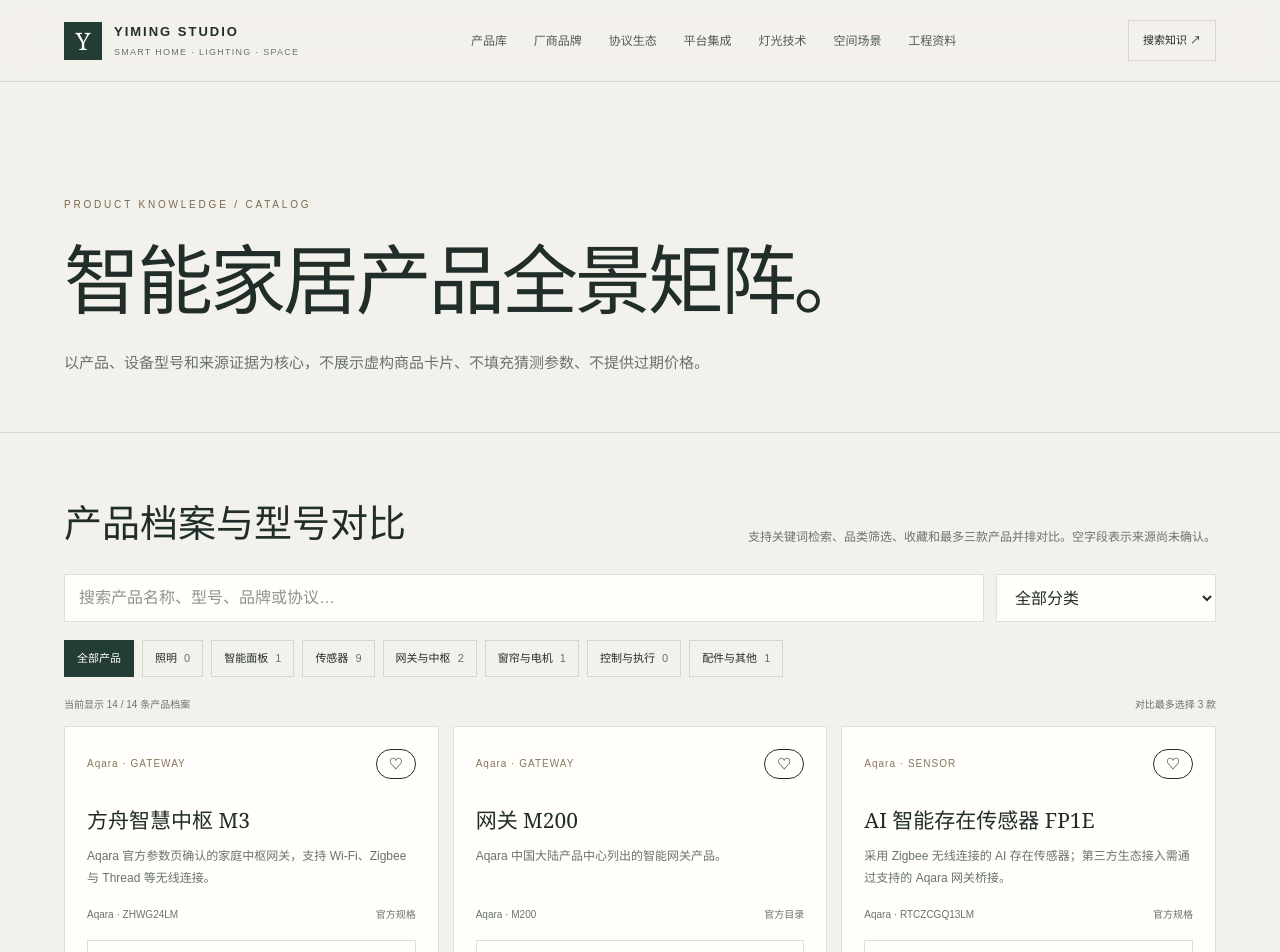
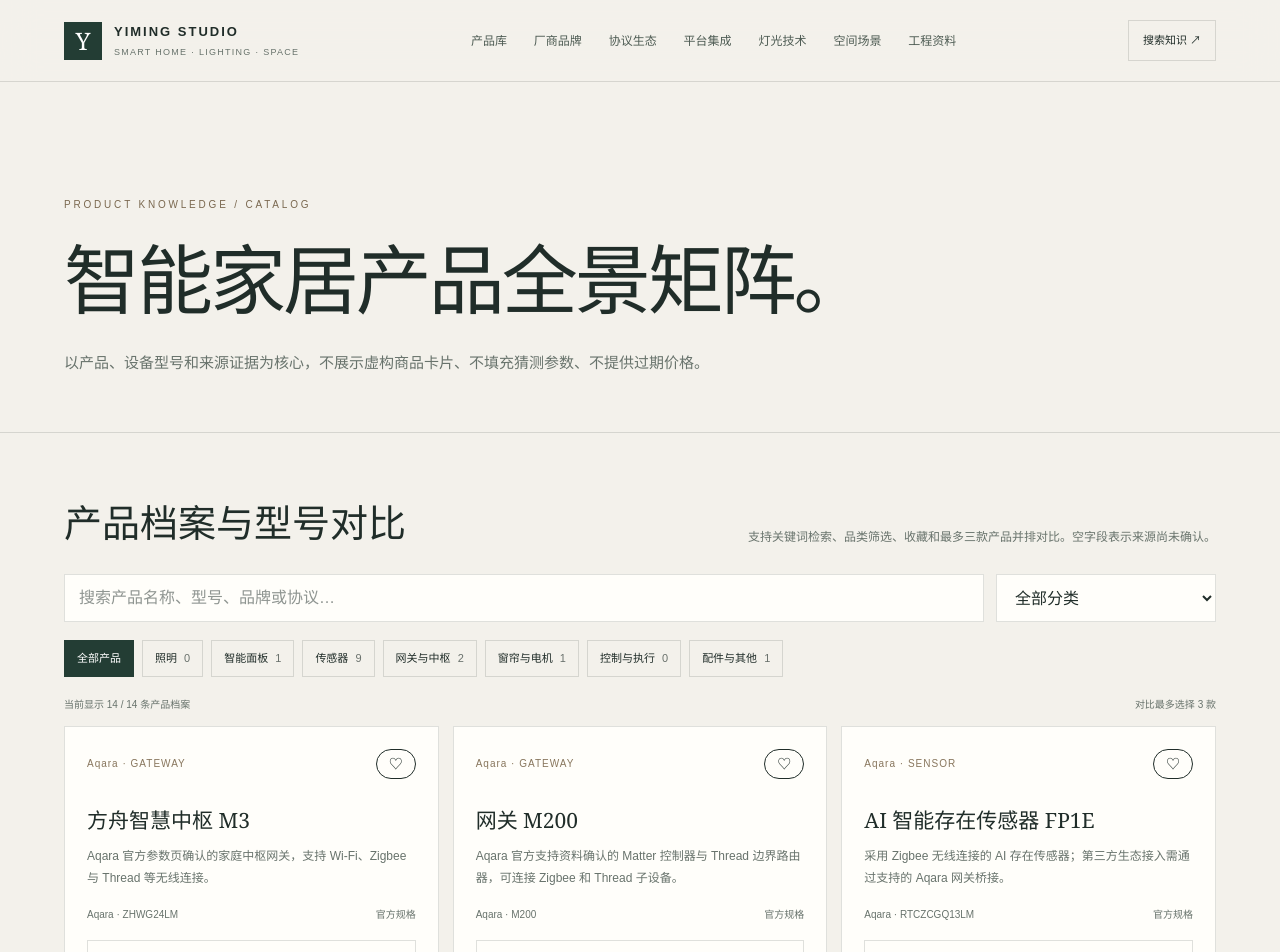
Before and after one commit to yimingwenhua69/yiming-smart-home, a Next.js app: page /products in a window 1280 px wide. Shown: the top 952 px of the page. Built offline with nearby package versions, Linux system fonts and the light colour scheme.

Commit message:
feat(catalog): add verified Aqara M200 FP2 and T1 model data

```diff
--- a/src/data/catalog.ts
+++ b/src/data/catalog.ts
@@ -147,6 +147,61 @@ export const sources: CatalogSource[] = [
     checkedAt: "2026-11-26",
     region: "CN",
     notes: "页面同时列出 MixPad C 超级智能开关、W10 直流超静音窗帘电机及 W13/W14 导轨参数。页面声明相关数据为特定实验室环境理论值。"
+  },
+  {
+    id: "aqara-m200-support",
+    publisher: "Aqara / 深圳绿米联创科技有限公司",
+    title: "Aqara 网关 M200 官方产品支持",
+    url: "https://www.aqara.cn/Hub-M200_support",
+    sourceType: "official-compatibility",
+    evidenceLevel: "official",
+    checkedAt: "2026-11-26",
+    region: "CN",
+    notes: "官方支持页说明 M200 的 PoE、双频 Wi-Fi 6、WPA3、Matter 控制器、Thread 边界路由器、Apple Home 接入和实验室子设备连接测试。"
+  },
+  {
+    id: "aqara-fp2-spec",
+    publisher: "Aqara / 深圳绿米联创科技有限公司",
+    title: "Aqara 场景传感器 FP2 产品参数",
+    url: "https://www.aqara.cn/cn/Aqara_Presence_Detector_FP2_spec",
+    sourceType: "official-specification",
+    evidenceLevel: "official",
+    checkedAt: "2026-11-26",
+    region: "CN",
+    notes: "官方参数页列出型号 RTCZCGQ12LM、Wi-Fi、Bluetooth 4.2、5V/1A 和环境参数。"
+  },
+  {
+    id: "aqara-fp2-support",
+    publisher: "Aqara / 深圳绿米联创科技有限公司",
+    title: "Aqara 场景传感器 FP2 官方产品支持",
+    url: "https://www.aqara.cn/cn/Aqara_Presence_Detector_FP2_support",
+    sourceType: "official-compatibility",
+    evidenceLevel: "official",
+    checkedAt: "2026-11-26",
+    region: "CN",
+    notes: "官方支持页说明毫米波干扰源标注、左右进出方向识别、本地自动化对局域网自动化网关的要求。"
+  },
+  {
+    id: "aqara-door-window-t1-spec",
+    publisher: "Aqara / 深圳绿米联创科技有限公司",
+    title: "Aqara 门窗传感器 T1 产品参数",
+    url: "https://www.aqara.cn/cn/d18_spec",
+    sourceType: "official-specification",
+    evidenceLevel: "official",
+    checkedAt: "2026-11-26",
+    region: "CN",
+    notes: "官方参数页列出型号 MCCGQ12LM、Zigbee 3.0、CR1632、电池尺寸和最大感应距离。"
+  },
+  {
+    id: "aqara-open-platform-device-list",
+    publisher: "Aqara 开放平台",
+    title: "配网 SDK 支持设备清单",
+    url: "https://opendoc.aqara.cn/docs/SDK%E5%BC%80%E5%8F%91/Android%E5%BC%80%E5%8F%91%E6%8C%87%E5%8D%97/%E8%AE%BE%E5%A4%87%E9%85%8D%E7%BD%91/%E9%85%8D%E7%BD%91SDK%E6%94%AF%E6%8C%81%E8%AE%BE%E5%A4%87%E6%B8%85%E5%8D%95.html",
+    sourceType: "official-compatibility",
+    evidenceLevel: "official",
+    checkedAt: "2026-11-26",
+    region: "CN",
+    notes: "Aqara 官方 SDK 型号映射清单。设备型号映射值属于 Aqara SDK 内部设备标识，不等同于零售 SKU 或 Zigbee 设备通用 modelId。"
   },
   {
     id: "aqara-m3-spec",
@@ -357,13 +412,13 @@ export const capabilities = [
 
 const productModelSeeds: ProductModelSeed[] = [
   { id: "aqara-m3", slug: "aqara-hub-m3", name: "方舟智慧中枢 M3", model: "ZHWG24LM", manufacturerId: "aqara", brandId: "aqara", categoryId: "gateway", summary: "Aqara 官方参数页确认的家庭中枢网关，支持 Wi-Fi、Zigbee 与 Thread 等无线连接。", protocolIds: ["wifi", "zigbee", "thread"], platformIds: [], capabilityIds: [], sourceIds: ["aqara-catalog-cn", "aqara-m3-spec"], evidenceLevel: "official", verificationStatus: "official-specification", lastVerified: "2026-11-26", region: "CN", price: null, image: null, threeDAsset: null, specifications: [{ name: "官方型号", value: "ZHWG24LM", sourceId: "aqara-m3-spec" }, { name: "产品尺寸", value: "105 × 105 × 36.5 mm", sourceId: "aqara-m3-spec" }, { name: "电源输入", value: "5 V ⎓ 2 A", sourceId: "aqara-m3-spec" }, { name: "PoE 输入", value: "48 V ⎓ 0.27 A", sourceId: "aqara-m3-spec" }, { name: "工作温度", value: "−10–50 °C", sourceId: "aqara-m3-spec" }, { name: "工作湿度", value: "0–95% RH，无冷凝", sourceId: "aqara-m3-spec" }, { name: "无线协议", value: "Wi-Fi IEEE 802.11 a/b/g/n/ac 2.4/5 GHz；Zigbee / Thread IEEE 802.15.4；Bluetooth 5.1", sourceId: "aqara-m3-spec" }], limitations: ["官方参数页列示数据；未据此推断该中枢对所有第三方设备开放全部能力。", "不同功能可能要求其他 Aqara 网关、设备固件或特定软件版本。"] },
-  { id: "aqara-m200", slug: "aqara-hub-m200", name: "网关 M200", model: "M200", manufacturerId: "aqara", brandId: "aqara", categoryId: "gateway", summary: "Aqara 中国大陆产品中心列出的智能网关产品。", protocolIds: [], platformIds: [], capabilityIds: [], sourceIds: ["aqara-catalog-cn"], evidenceLevel: "official", verificationStatus: "official-listing", lastVerified: "2026-11-26", region: "CN", price: null, image: null, threeDAsset: null, specifications: [], limitations: ["目录页未在本轮核实完整协议矩阵和具体硬件版本。"] },
+  { id: "aqara-m200", slug: "aqara-hub-m200", name: "网关 M200", model: "M200", manufacturerId: "aqara", brandId: "aqara", categoryId: "gateway", summary: "Aqara 官方支持资料确认的 Matter 控制器与 Thread 边界路由器，可连接 Zigbee 和 Thread 子设备。", protocolIds: ["wifi", "zigbee", "thread", "matter"], platformIds: ["apple-home"], capabilityIds: [], sourceIds: ["aqara-catalog-cn", "aqara-m200-support"], evidenceLevel: "official", verificationStatus: "official-specification", lastVerified: "2026-11-26", region: "CN", price: null, image: null, threeDAsset: null, specifications: [{ name: "网络连接", value: "PoE 有线；双频 Wi-Fi 6（2.4GHz / 5GHz），WPA3", sourceId: "aqara-m200-support" }, { name: "中枢角色", value: "Matter 控制器、Thread 边界路由器", sourceId: "aqara-m200-support" }, { name: "子设备协议", value: "Zigbee、Thread", sourceId: "aqara-m200-support" }, { name: "Apple Home 接入", value: "支持 HomeKit 二维码与 Matter 二维码两种方式", sourceId: "aqara-m200-support" }, { name: "实验室连接测试", value: "40 个 Zigbee + 40 个 Thread 子设备同时连接（厂商实验室数据）", sourceId: "aqara-m200-support" }], limitations: ["HomeKit 与 Matter 二维码接入的功能存在差异：官方支持页说明空调模式仅在 Matter 接入第三方生态时可用；Matter 接入目前不支持 Security 功能。", "40 + 40 子设备数据为厂商实验室测试，不应视为所有现场网络条件下的性能保证。", "本记录尚未核实 M200 的独立零售硬件 SKU 代码，M200 为官方产品名称。"] },
   { id: "aqara-fp1e", slug: "aqara-fp1e", name: "AI 智能存在传感器 FP1E", model: "RTCZCGQ13LM", manufacturerId: "aqara", brandId: "aqara", categoryId: "sensor", summary: "采用 Zigbee 无线连接的 AI 存在传感器；第三方生态接入需通过支持的 Aqara 网关桥接。", protocolIds: ["zigbee"], platformIds: ["apple-home", "google-home", "alexa", "home-assistant"], capabilityIds: ["occupancy"], sourceIds: ["aqara-catalog-cn", "aqara-fp1e-spec", "aqara-fp1e-support"], evidenceLevel: "official", verificationStatus: "official-specification", lastVerified: "2026-11-26", region: "CN", price: null, image: null, threeDAsset: null, specifications: [{ name: "官方型号", value: "RTCZCGQ13LM", sourceId: "aqara-fp1e-spec" }, { name: "产品尺寸", value: "57 × 50 × 37 mm", sourceId: "aqara-fp1e-spec" }, { name: "无线连接", value: "Zigbee", sourceId: "aqara-fp1e-spec" }, { name: "额定输入", value: "5 V / 1 A", sourceId: "aqara-fp1e-spec" }, { name: "电源接口", value: "USB-A", sourceId: "aqara-fp1e-spec" }, { name: "工作温度", value: "−10–40 °C", sourceId: "aqara-fp1e-spec" }, { name: "工作湿度", value: "0–95% RH，无冷凝", sourceId: "aqara-fp1e-spec" }], limitations: ["需要支持 Zigbee 3.0 的 Aqara 网关完成添加。", "第三方生态支持路径为经 Aqara 网关桥接 Matter；不代表 FP1E 可直接独立加入所有第三方平台。", "兼容网关型号和固件以官方支持页为准。"] },
   { id: "aqara-fp310", slug: "aqara-fp310", name: "AI 多维人在传感器 FP310", model: "FP310", manufacturerId: "aqara", brandId: "aqara", categoryId: "sensor", summary: "Aqara 官网当前产品目录列出的免布线长续航人体感知产品。", protocolIds: [], platformIds: [], capabilityIds: ["occupancy"], sourceIds: ["aqara-catalog-cn"], evidenceLevel: "official", verificationStatus: "official-listing", lastVerified: "2026-11-26", region: "CN", price: null, image: null, threeDAsset: null, specifications: [], limitations: ["官网目录宣传语不作为量化续航、感知距离或协议参数。"] },
   { id: "aqara-fp400", slug: "aqara-fp400", name: "AI 空间传感器 FP400", model: "FP400", manufacturerId: "aqara", brandId: "aqara", categoryId: "sensor", summary: "Aqara 官网当前产品目录列出的空间感知产品。", protocolIds: [], platformIds: [], capabilityIds: ["occupancy"], sourceIds: ["aqara-catalog-cn"], evidenceLevel: "official", verificationStatus: "official-listing", lastVerified: "2026-11-26", region: "CN", price: null, image: null, threeDAsset: null, specifications: [], limitations: ["未核实精确感知区域、算法能力、供电与平台映射。"] },
-  { id: "aqara-fp2", slug: "aqara-fp2", name: "Aqara 场景传感器 FP2", model: "FP2", manufacturerId: "aqara", brandId: "aqara", categoryId: "sensor", summary: "Aqara 官网当前产品目录列出的多目标、多姿态场景感知产品。", protocolIds: [], platformIds: [], capabilityIds: ["occupancy", "scene"], sourceIds: ["aqara-catalog-cn"], evidenceLevel: "official", verificationStatus: "official-listing", lastVerified: "2026-11-26", region: "CN", price: null, image: null, threeDAsset: null, specifications: [], limitations: ["具体区域数量、安装高度、遮挡表现与各平台开放功能需按说明书及固件版本核实。"] },
+  { id: "aqara-fp2", slug: "aqara-fp2", name: "Aqara 场景传感器 FP2", model: "RTCZCGQ12LM", manufacturerId: "aqara", brandId: "aqara", categoryId: "sensor", summary: "基于 Wi-Fi 的毫米波场景传感器，支持多目标感知和方向事件；本地自动化需兼容的局域网自动化网关。", protocolIds: ["wifi"], platformIds: [], capabilityIds: ["occupancy", "scene"], sourceIds: ["aqara-catalog-cn", "aqara-fp2-spec", "aqara-fp2-support"], evidenceLevel: "official", verificationStatus: "official-specification", lastVerified: "2026-11-26", region: "CN", price: null, image: null, threeDAsset: null, specifications: [{ name: "官方型号", value: "RTCZCGQ12LM", sourceId: "aqara-fp2-spec" }, { name: "无线连接", value: "Wi-Fi IEEE 802.11 b/g/n 2.4 GHz；Bluetooth 4.2", sourceId: "aqara-fp2-spec" }, { name: "额定输入", value: "5 V / 1 A", sourceId: "aqara-fp2-spec" }, { name: "执行标准", value: "GB 4943.1-2022", sourceId: "aqara-fp2-spec" }, { name: "工作温度", value: "−10–40 °C", sourceId: "aqara-fp2-spec" }, { name: "工作湿度", value: "0–95% RH，无冷凝", sourceId: "aqara-fp2-spec" }, { name: "本地自动化", value: "需支持 Wi-Fi 局域网自动化的网关", sourceId: "aqara-fp2-support" }], limitations: ["毫米波对窗帘、风扇、绿植等运动目标敏感，安装时需设置干扰源、进出口和边缘区域以减少误报。", "官方支持页指出本地自动化需要支持 Wi-Fi 局域网自动化的网关。", "参数页列出 Bluetooth 4.2，但本记录不将其推断为可直接控制设备的 BLE 服务。"] },
   { id: "aqara-p1", slug: "aqara-motion-sensor-p1", name: "人体传感器 P1", model: "RTCGQ14LM", manufacturerId: "aqara", brandId: "aqara", categoryId: "sensor", summary: "Aqara 官方参数页确认的 Zigbee 3.0 人体移动传感器。", protocolIds: ["zigbee"], platformIds: [], capabilityIds: ["occupancy"], sourceIds: ["aqara-catalog-cn", "aqara-p1-spec"], evidenceLevel: "official", verificationStatus: "official-specification", lastVerified: "2026-11-26", region: "CN", price: null, image: null, threeDAsset: null, specifications: [{ name: "官方型号", value: "RTCGQ14LM", sourceId: "aqara-p1-spec" }, { name: "产品尺寸", value: "Φ33.1 × 41.6 mm（不含支架）", sourceId: "aqara-p1-spec" }, { name: "净重", value: "33 g（不含支架）", sourceId: "aqara-p1-spec" }, { name: "电池类型", value: "CR2450", sourceId: "aqara-p1-spec" }, { name: "无线连接", value: "Zigbee 3.0", sourceId: "aqara-p1-spec" }, { name: "工作温度", value: "−10–55 °C", sourceId: "aqara-p1-spec" }, { name: "工作湿度", value: "≤95% RH（无凝结）", sourceId: "aqara-p1-spec" }], limitations: ["传感器安装位置、遮挡、宠物活动和环境温度会影响实际触发效果；需要现场验证。"] },
-  { id: "aqara-door-window-t1", slug: "aqara-door-window-sensor-t1", name: "门窗传感器 T1", model: "T1", manufacturerId: "aqara", brandId: "aqara", categoryId: "sensor", summary: "Aqara 官网当前产品目录列出的门窗开合状态传感器。", protocolIds: [], platformIds: [], capabilityIds: ["contact"], sourceIds: ["aqara-catalog-cn"], evidenceLevel: "official", verificationStatus: "official-listing", lastVerified: "2026-11-26", region: "CN", price: null, image: null, threeDAsset: null, specifications: [], limitations: ["未在目录页核实无线协议、供电规格和具体平台兼容版本。"] },
+  { id: "aqara-door-window-t1", slug: "aqara-door-window-sensor-t1", name: "门窗传感器 T1", model: "MCCGQ12LM", manufacturerId: "aqara", brandId: "aqara", categoryId: "sensor", summary: "Aqara 官方参数页确认的 Zigbee 3.0 门窗开合状态传感器。", protocolIds: ["zigbee"], platformIds: [], capabilityIds: ["contact"], sourceIds: ["aqara-catalog-cn", "aqara-door-window-t1-spec"], evidenceLevel: "official", verificationStatus: "official-specification", lastVerified: "2026-11-26", region: "CN", price: null, image: null, threeDAsset: null, specifications: [{ name: "官方型号", value: "MCCGQ12LM", sourceId: "aqara-door-window-t1-spec" }, { name: "无线连接", value: "Zigbee 3.0", sourceId: "aqara-door-window-t1-spec" }, { name: "产品尺寸", value: "41 × 22 × 11 mm", sourceId: "aqara-door-window-t1-spec" }, { name: "电池型号", value: "CR1632", sourceId: "aqara-door-window-t1-spec" }, { name: "最大感应距离", value: "22 mm", sourceId: "aqara-door-window-t1-spec" }, { name: "工作温度", value: "−10–50 °C", sourceId: "aqara-door-window-t1-spec" }, { name: "工作湿度", value: "0–95% RH，无冷凝", sourceId: "aqara-door-window-t1-spec" }], limitations: ["官方支持页要求主体与磁铁安装标记对齐，最大间距不超过 22 mm；金属门窗可能衰减无线信号。", "需核对兼容网关、设备固件和实际安装位置。"] },
   { id: "huawei-ai-sensor-ber-se10", slug: "huawei-ai-sensor-ber-se10", name: "华为鸿蒙智家 AI 超感传感器", model: "BER-SE10", manufacturerId: "huawei", brandId: "huawei-wholehome", categoryId: "sensor", summary: "华为官方融合感知支持清单明确列出的传感器型号。", protocolIds: [], platformIds: ["harmony-home"], capabilityIds: ["occupancy"], sourceIds: ["huawei-wholehome-cn", "huawei-sensor-compatibility"], evidenceLevel: "official", verificationStatus: "official-specification", lastVerified: "2026-11-26", region: "CN", price: null, image: null, threeDAsset: null, specifications: [{ name: "官方型号", value: "BER-SE10", sourceId: "huawei-sensor-compatibility" }], limitations: ["官方清单确认该型号属于融合感知支持产品；具体主机兼容范围、软件版本与安装要求须一并核对官方清单。"] },
   { id: "huawei-ai-sensor-ber-se00", slug: "huawei-ai-sensor-ber-se00", name: "华为全屋智能 AI 超感传感器", model: "BER-SE00", manufacturerId: "huawei", brandId: "huawei-wholehome", categoryId: "sensor", summary: "华为官方融合感知支持清单明确列出的上一命名体系传感器型号。", protocolIds: [], platformIds: ["harmony-home"], capabilityIds: ["occupancy"], sourceIds: ["huawei-sensor-compatibility"], evidenceLevel: "official", verificationStatus: "official-specification", lastVerified: "2026-11-26", region: "CN", price: null, image: null, threeDAsset: null, specifications: [{ name: "官方型号", value: "BER-SE00", sourceId: "huawei-sensor-compatibility" }], limitations: ["不能仅凭型号相近推断 BER-SE00 与 BER-SE10 的硬件、固件或功能完全一致。"] },
   { id: "huawei-ai-sensor-air", slug: "huawei-ai-sensor-air", name: "华为鸿蒙智家 AI 超感传感器 Air", model: null, manufacturerId: "huawei", brandId: "huawei-wholehome", categoryId: "sensor", summary: "华为官方产品页介绍的红外、毫米波与光感融合传感器，面向空间存在感知与场景联动。", protocolIds: [], platformIds: ["harmony-home"], capabilityIds: ["occupancy", "illuminance"], sourceIds: ["huawei-wholehome-cn", "huawei-ai-sensor-air"], evidenceLevel: "official", verificationStatus: "official-specification", lastVerified: "2026-11-26", region: "CN", price: null, image: null, threeDAsset: null, specifications: [{ name: "感知方式", value: "红外、毫米波、光感三感融合", sourceId: "huawei-ai-sensor-air" }, { name: "安装孔径", value: "支持标准 75 mm 孔径内嵌安装（需预埋件并提前预留开孔、布线）", sourceId: "huawei-ai-sensor-air" }, { name: "响应时延宣传值", value: "0.6 秒（华为实验室数据；实际受主机、网络、灯具和联动链路影响）", sourceId: "huawei-ai-sensor-air" }], limitations: ["当前官方产品介绍页未在本轮确认完整产品型号代码。", "感知效果受环境温度、遮挡、人体姿态、吊顶高度和家具遮挡影响。", "官方页面明确响应时延来自实验室，不能作为所有现场的保证值。"] },
```
